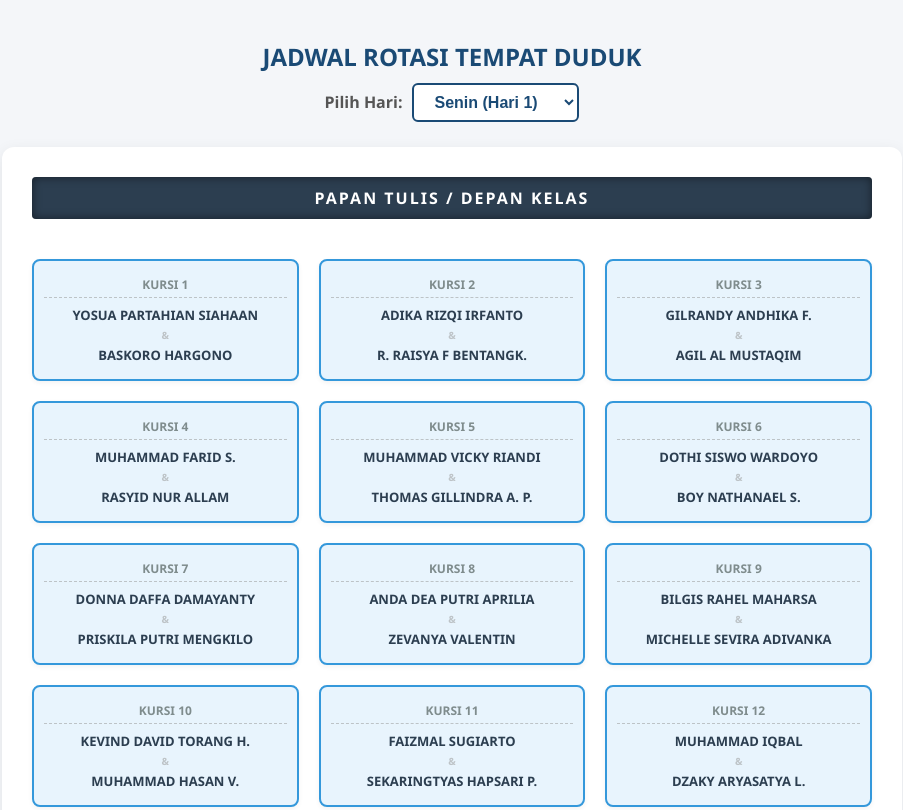
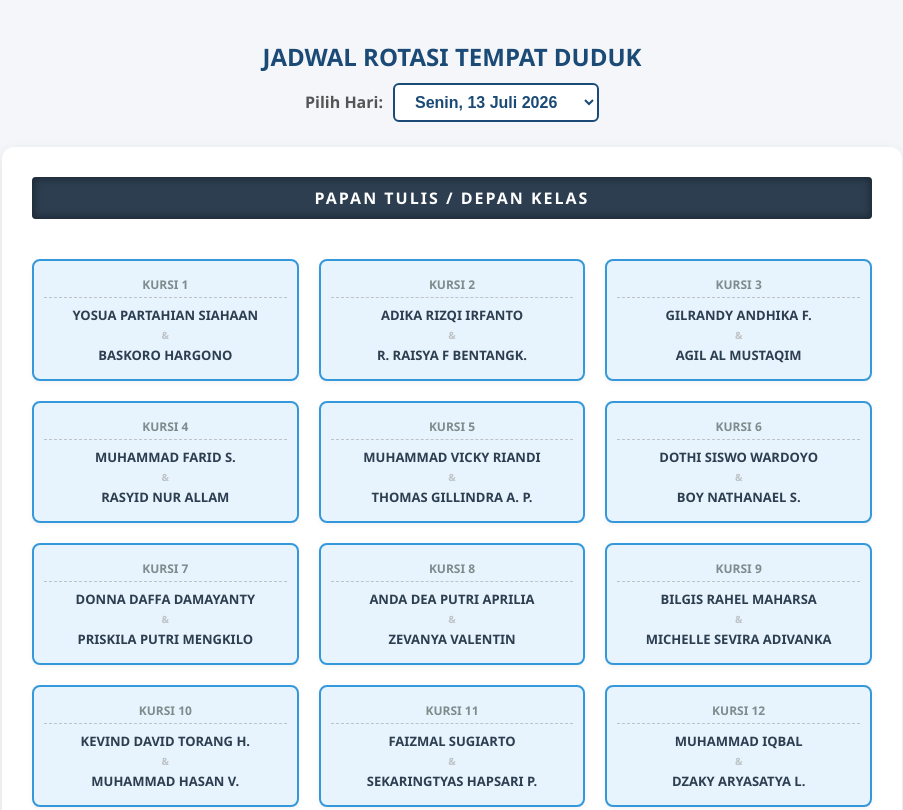
Before and after one commit to Iqbaall24/ODP-366, a plain HTML site: page index.html in a window 1280 px wide. Shown: the top 810 px of the page, without its empty margins (188-1091 px from the left). Drawn offline with Linux system fonts and the light colour scheme.

Commit message:
Update index.html

```diff
--- a/index.html
+++ b/index.html
@@ -214,11 +214,11 @@
     <div class="controls">
         <label for="daySelect">Pilih Hari:</label>
         <select id="daySelect" onchange="updateSeating()">
-            <option value="senin">Senin (Hari 1)</option>
-            <option value="selasa">Selasa (Hari 2)</option>
-            <option value="rabu">Rabu (Hari 3)</option>
-            <option value="kamis">Kamis (Hari 4)</option>
-            <option value="jumat">Jumat (Hari 5)</option>
+            <option value="senin">Senin, 13 Juli 2026</option>
+            <option value="selasa">Selasa, 14 Juli 2026</option>
+            <option value="rabu">Rabu, 15 Juli 2026</option>
+            <option value="kamis">Kamis, 16 Juli 2026</option>
+            <option value="jumat">Jum'at, 17 Juli 2026</option>
         </select>
     </div>
 
```
